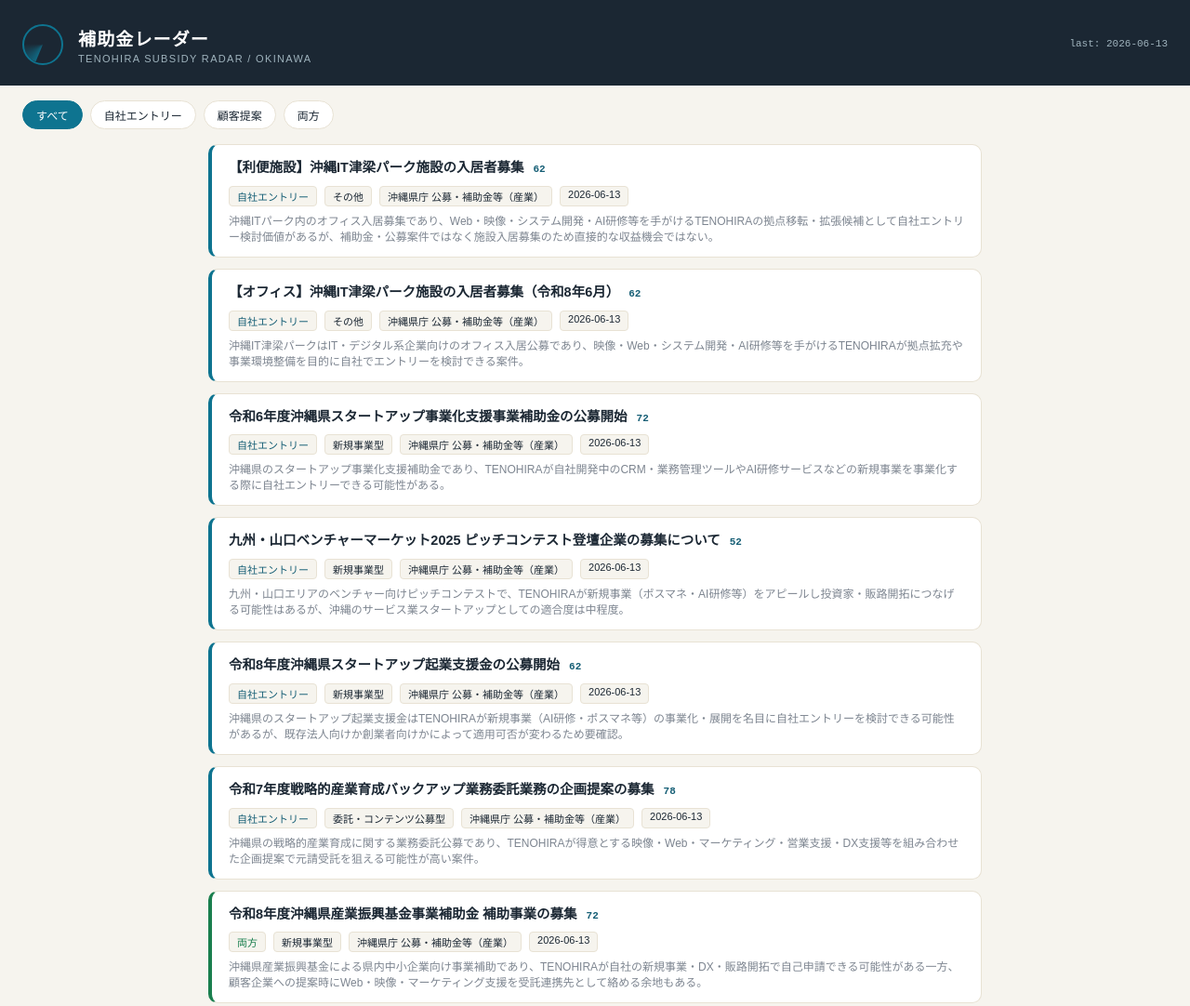
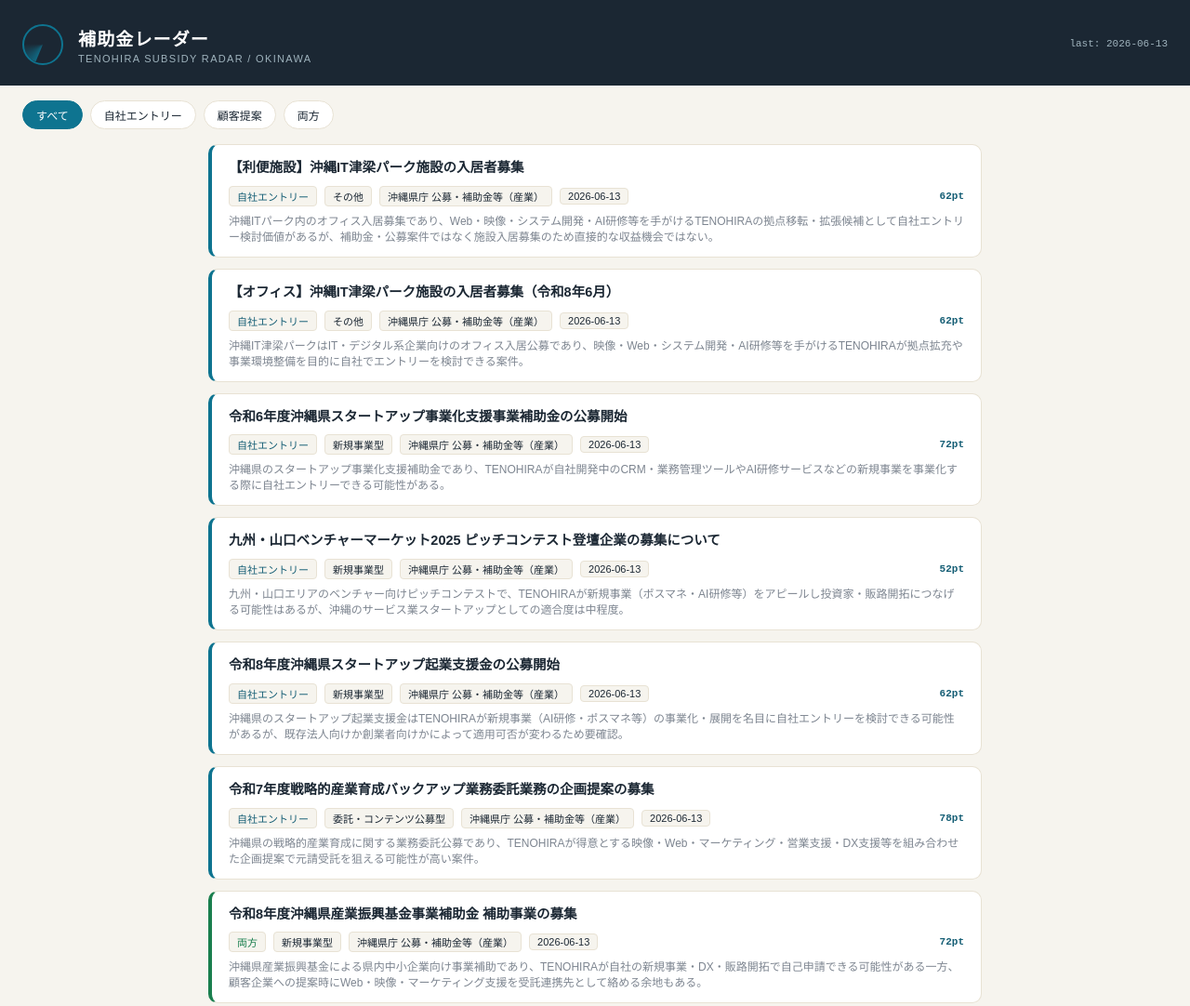
Before and after one commit to 1116maehira-ai/hojokin-radar, a plain HTML site: page docs/index.html in a window 1280 px wide. Shown: the top 1082 px of the page at 93% size. Drawn offline with Linux system fonts and the light colour scheme.

Commit message:
Update index.html

```diff
--- a/docs/index.html
+++ b/docs/index.html
@@ -5,17 +5,13 @@
 <meta name="viewport" content="width=device-width, initial-scale=1.0">
 <title>TENOHIRA 補助金レーダー</title>
 <style>
-  :root{
-    --ink:#1b2733; --paper:#f6f4ee; --sea:#0e7490; --sea-deep:#155e75;
-    --coral:#e0533d; --sand:#e8e2d4; --ok:#1a7f4e; --muted:#7d8590;
-  }
+:root{--ink:#1b2733;--paper:#f6f4ee;--sea:#0e7490;--sea-deep:#155e75;--coral:#e0533d;--sand:#e8e2d4;--ok:#1a7f4e;--muted:#7d8590}
 *{box-sizing:border-box;margin:0}
 body{font-family:"Hiragino Sans","Noto Sans JP",sans-serif;background:var(--paper);color:var(--ink);padding:0 0 60px}
 header{background:var(--ink);color:#fff;padding:26px 24px 22px;display:flex;align-items:center;gap:16px;flex-wrap:wrap}
 .scope{width:44px;height:44px;border-radius:50%;border:2px solid var(--sea);position:relative;flex:none;overflow:hidden}
 .scope::after{content:"";position:absolute;inset:0;background:conic-gradient(from 0deg,rgba(14,116,144,.85),transparent 70deg);animation:sweep 3.2s linear infinite}
 @keyframes sweep{to{transform:rotate(360deg)}}
-  @media (prefers-reduced-motion: reduce){.scope::after{animation:none}}
 h1{font-size:19px;font-weight:700;letter-spacing:.06em}
 h1 small{display:block;font-size:11px;color:#9fb3bd;font-weight:400;letter-spacing:.12em;margin-top:3px}
 #updated{margin-left:auto;font:11px/1.6 ui-monospace,monospace;color:#9fb3bd}
@@ -26,14 +22,13 @@
 .card{background:#fff;border:1px solid var(--sand);border-left:4px solid var(--sea);border-radius:10px;padding:14px 18px;margin-bottom:12px}
 .card.client{border-left-color:var(--coral)}
 .card.both{border-left-color:var(--ok)}
-  .top{display:flex;gap:10px;align-items:baseline;flex-wrap:wrap}
 .title{font-size:14.5px;font-weight:600;line-height:1.5}
 .title a{color:var(--ink);text-decoration:none}
 .title a:hover{color:var(--sea-deep);text-decoration:underline}
-  .meta{display:flex;gap:8px;margin-top:8px;flex-wrap:wrap;font-size:11px}
+.meta{display:flex;gap:8px;margin-top:8px;flex-wrap:wrap;font-size:11px;align-items:center}
 .tag{background:var(--paper);border:1px solid var(--sand);border-radius:4px;padding:2px 8px}
-  .tag.dir-self{color:var(--sea-deep)} .tag.dir-client{color:var(--coral)} .tag.dir-both{color:var(--ok)}
-  .score{font:700 11px ui-monospace,monospace;color:var(--sea-deep)}
+.tag.dir-self{color:var(--sea-deep)}.tag.dir-client{color:var(--coral)}.tag.dir-both{color:var(--ok)}
+.score{font:700 11px ui-monospace,monospace;color:var(--sea-deep);margin-left:auto}
 .reason{font-size:12px;color:var(--muted);margin-top:6px}
 .sharoushi{color:var(--coral);font-size:11px;font-weight:600}
 .empty{text-align:center;color:var(--muted);padding:60px 0;font-size:13px}
@@ -53,27 +48,27 @@
 </div>
 <main id="list"><div class="empty">読み込み中…</div></main>
 <script>
-const DIR_LABEL={self:"自社エントリー",client:"顧客提案",both:"両方",skip:"対象外"};
+const DIR={self:"自社エントリー",client:"顧客提案",both:"両方",skip:"対象外"};
 let items=[],filter="all";
-fetch("../data/items.json").then(r=>r.json()).then(d=>{
+fetch("/hojokin-radar/data/items.json?"+Date.now()).then(r=>r.json()).then(d=>{
   items=d.filter(i=>i.direction!=="skip");
   if(d.length) document.getElementById("updated").textContent="last: "+d[0].found_at;
   render();
-}).catch(()=>{document.getElementById("list").innerHTML='<div class="empty">data/items.json がまだありません。初回の巡回後に表示されます。</div>'});
+}).catch(e=>{document.getElementById("list").innerHTML='<div class="empty">data/items.json がまだありません。初回の巡回後に表示されます。</div>'});
 function render(){
   const el=document.getElementById("list");
-  const v=items.filter(i=>filter==="all"||i.direction===filter);
+  const v=filter==="all"?items:items.filter(i=>i.direction===filter);
   if(!v.length){el.innerHTML='<div class="empty">該当なし。レーダーは毎朝7:30に巡回します。</div>';return}
   el.innerHTML=v.map(i=>`
     <div class="card ${i.direction}">
-      <div class="top"><span class="title"><a href="${i.url}" target="_blank" rel="noopener">${esc(i.title)}</a></span>
-      <span class="score">${i.score}</span></div>
+      <div class="title"><a href="${i.url}" target="_blank" rel="noopener">${esc(i.title)}</a></div>
       <div class="meta">
-        <span class="tag dir-${i.direction}">${DIR_LABEL[i.direction]||i.direction}</span>
+        <span class="tag dir-${i.direction}">${DIR[i.direction]||i.direction}</span>
         <span class="tag">${esc(i.category||"")}</span>
         <span class="tag">${esc(i.source||"")}</span>
         <span class="tag">${i.found_at}</span>
         ${i.needs_sharoushi?'<span class="sharoushi">⚠ 社労士提出</span>':''}
+        <span class="score">${i.score}pt</span>
       </div>
       ${i.reason?`<div class="reason">${esc(i.reason)}</div>`:""}
     </div>`).join("");
@@ -85,4 +80,4 @@
 });
 </script>
 </body>
-</html>
+</html
```
Lines whose indentation alone changed are shown as unchanged.
